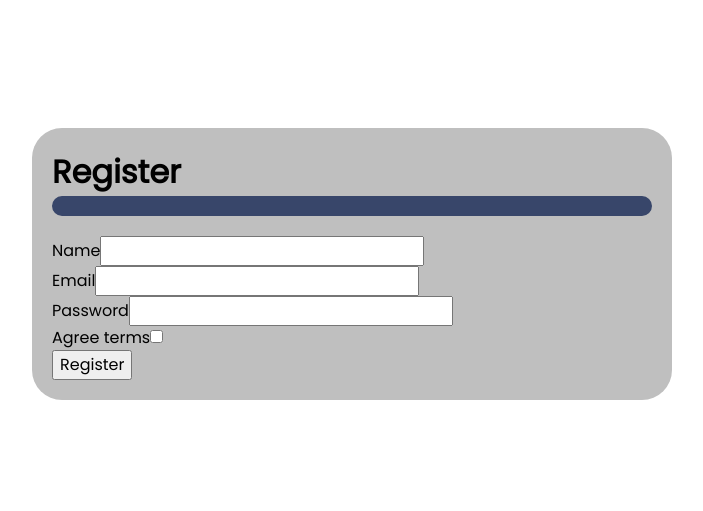
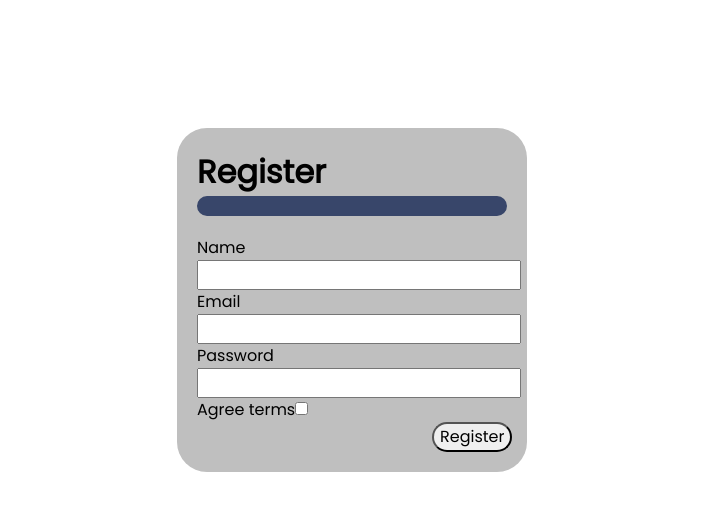
Before and after one commit to Kriol368/SteamWave, a Symfony app: template templates/registration/register.html.twig in a window 1280 px wide. Shown: the top 511 px of the page, without its empty margins (288-991 px from the left). Run offline with Twig, Linux system fonts and the light colour scheme; the template is opened without the code that fills it, so the values that code supplies are empty; form fields are guessed from the names that the template uses; some libraries are stand-ins or nearby versions.

Commit message:
estilo para los frmularios acabados

```diff
--- a/public/css/login.css
+++ b/public/css/login.css
@@ -1,6 +1,8 @@
 .container{
     margin-top: 10%;
     padding: 20px;
+    height: auto;
+    width: 350px;
 }
 .line{
     border: 10px solid #38466a;
@@ -8,7 +10,7 @@
     border-radius: 10px;
 }
 .center{
-    width: 50%;
+
     margin-left: auto;
     margin-right: auto;
 }
@@ -16,3 +18,7 @@
     border-radius: 30px;
     background-color: #bfbfbf;
 }
+.btn{
+    margin-left: 235px;
+    border-radius: 25px;
+}
```
